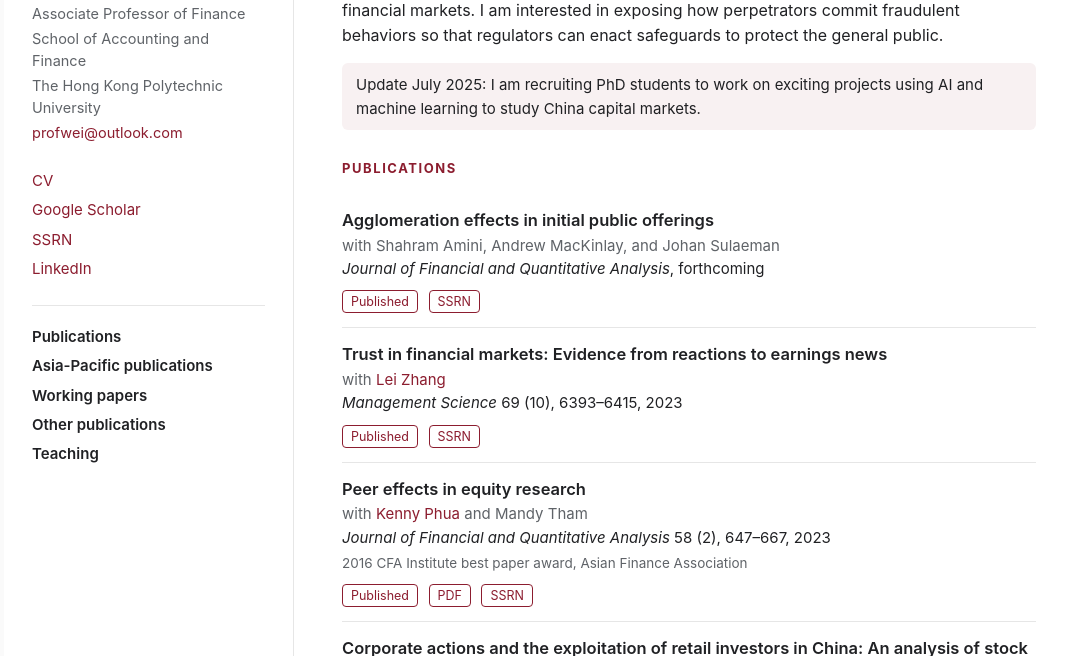
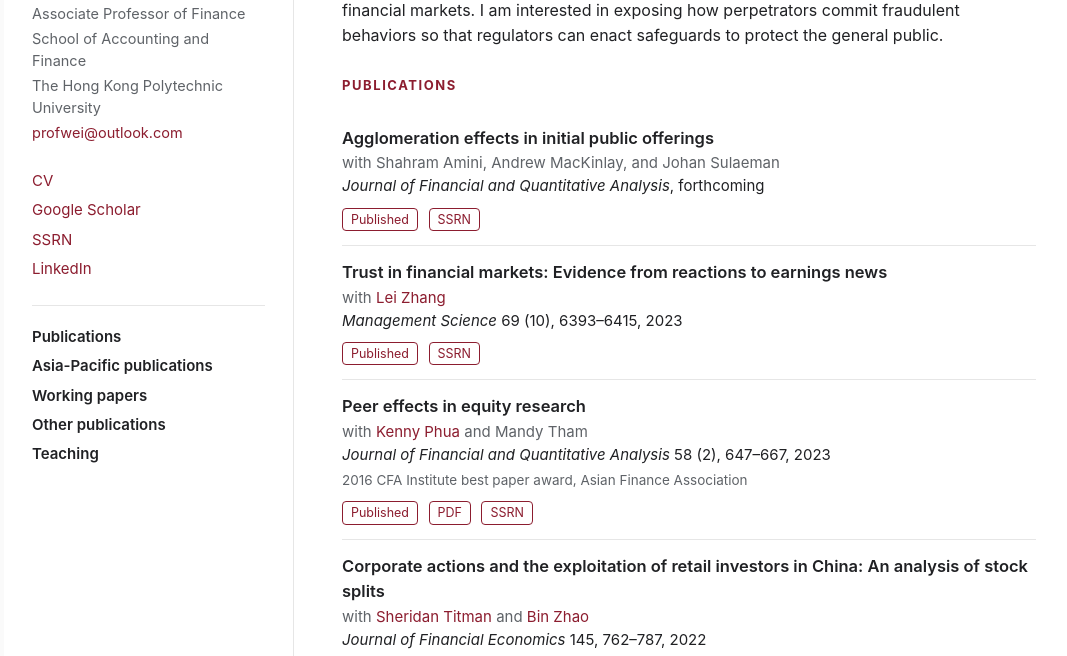
Before and after one commit to ichishen/ichishen.github.io, a plain HTML site: page index.html in a window 1280 px wide. Shown: the part 91-747 px from the top of the page, without its empty margins (96-1163 px from the left). Drawn offline with Linux system fonts and the light colour scheme.

Commit message:
Remove PhD recruitment update from index.html
Removed update about recruiting PhD students.

```diff
--- a/index.html
+++ b/index.html
@@ -64,8 +64,6 @@
 </aside>
 <main>
 <p>My research investigates market manipulation, investor trust, and misconduct and scams in financial markets. I am interested in exposing how perpetrators commit fraudulent behaviors so that regulators can enact safeguards to protect the general public.</p>
-
-<p class="update">Update July 2025: I am recruiting PhD students to work on exciting projects using AI and machine learning to study China capital markets.</p>
 
 <!-- ================= PUBLICATIONS ================= -->
 <h2 id="publications">Publications</h2>
```
